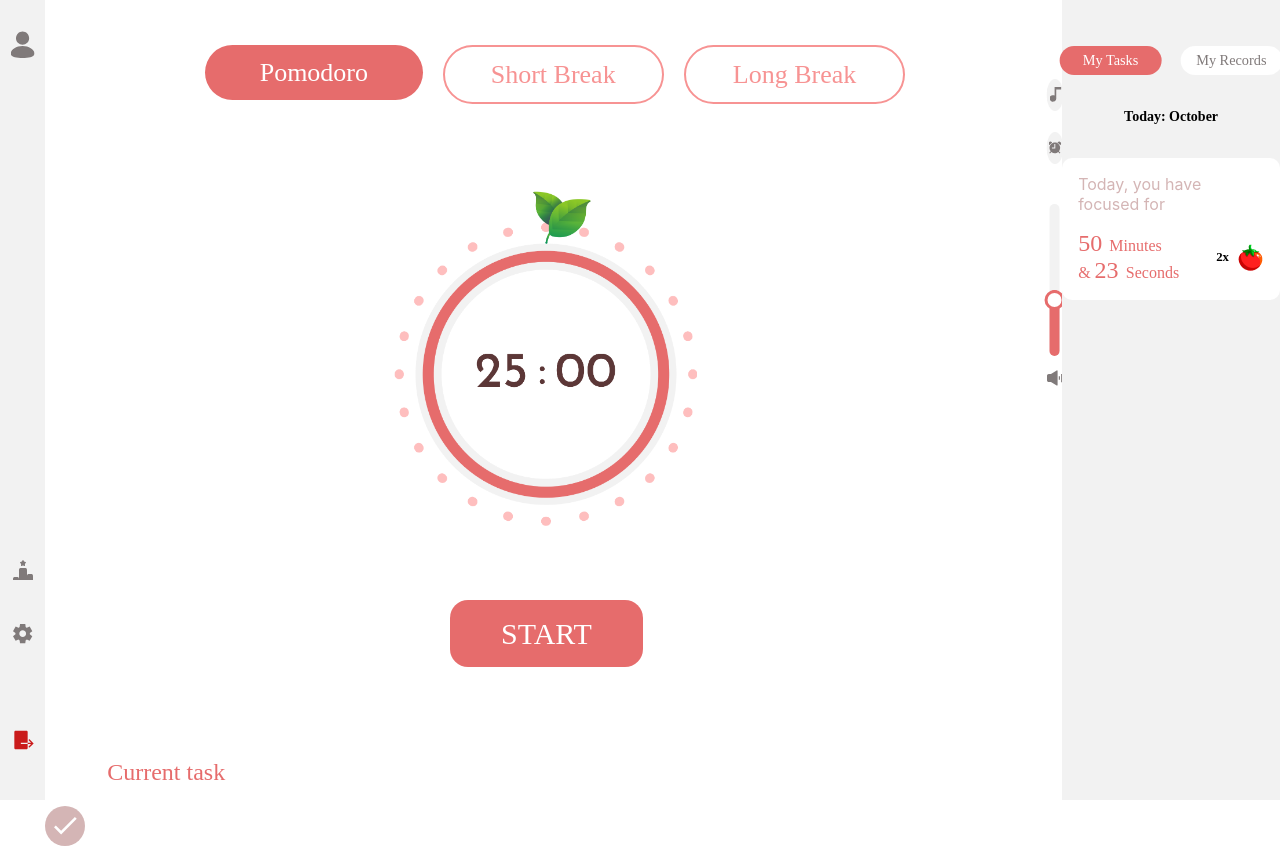
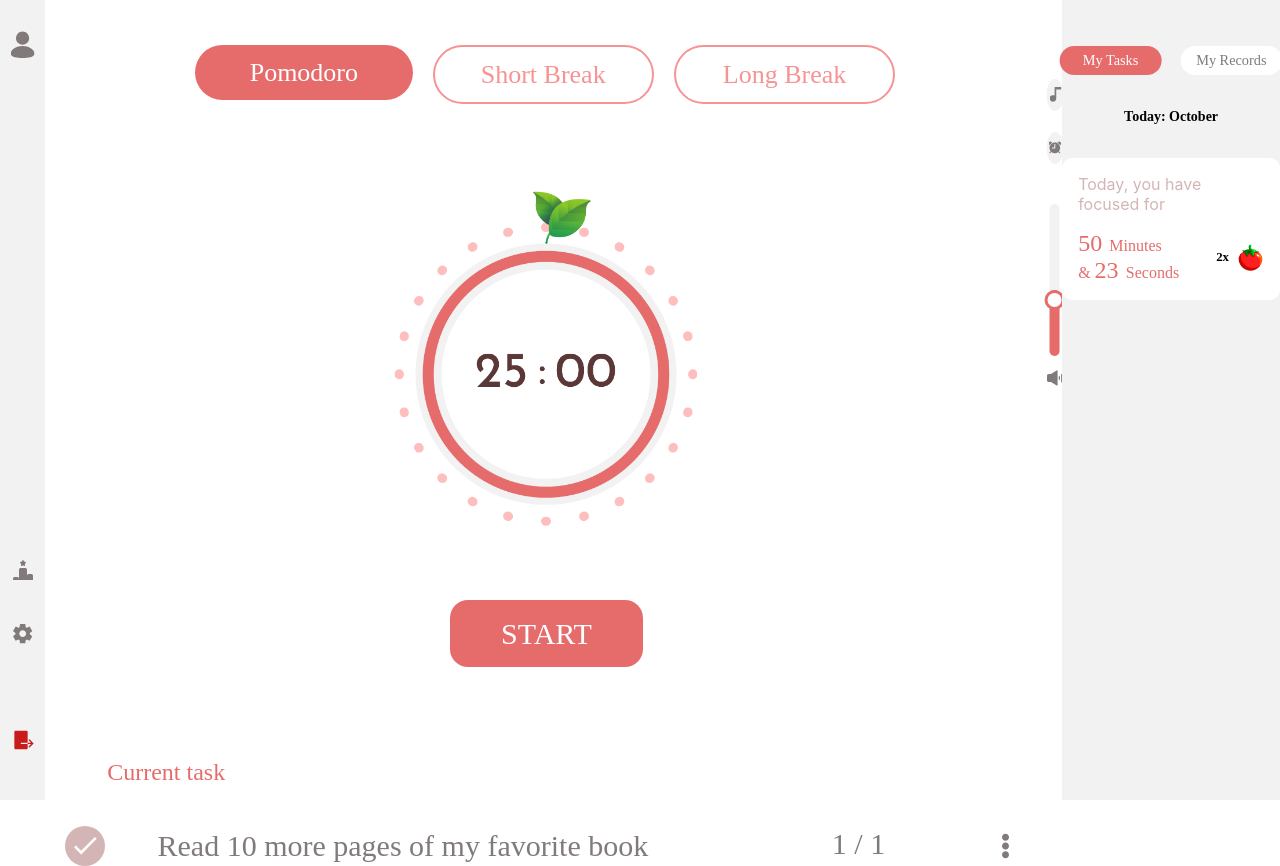
Before and after one commit to cyj8494/pomodoro, a React (Create React App) app: page / in a window 1280 px wide. Built offline with nearby package versions, Linux system fonts and the light colour scheme.

Commit message:
2023-10-11

```diff
--- a/src/App.css
+++ b/src/App.css
@@ -241,7 +241,7 @@
     width: 700px; /* Example fixed width */
     height: 45px; /* Adjusted from 7vh */
     padding-top: 45px; /* Adjusted from 7vh */
-    padding-left: 160px; /* Adjusted from 6vw */
+    padding-left: 150px; /* Adjusted from 6vw */
 }
 
 /* Pomodoro */
@@ -376,8 +376,7 @@
     justify-content: space-between;
     align-items: center;
     padding: 0px;
-    gap: 95px;
-
+    gap: 5px;
     position: absolute;
     width: 960px;
     height: 40px;
@@ -385,31 +384,58 @@
     top: 826px;
 }
 
-.currentCheck {
+.currentCheck-image {
     width: 40px;
     height: 40px;
-    flex: none;
-    order: 0;
-    flex-grow: 0;
-}
-
-.currentCheck-image {
-    position: absolute;
-    width: 40px;
-    height: 40px;
-    left: 0px;
-    top: 0px;
-
     background: #D4B5B5;
     background-image: url('./img/check.svg');
     background-repeat: no-repeat;
     background-position: center;
     border-radius: 50%;
-    transform: translate(-50%, -50%);
 }
 
+.taskContent {
+    width: 623px;
+    height: 30px;
+    font-family: 'Josefin Sans';
+    font-style: normal;
+    font-weight: 500;
+    font-size: 30px;
+    line-height: 30px;
+    color: #807A7A;
+    flex: none;
+    order: 1;
+    flex-grow: 0;
+    margin-left: 1px;
+}
 
+.taskNumber {
+    width: 102px;
+    height: 35px;
 
+    font-family: 'Josefin Sans';
+    font-style: normal;
+    font-weight: 500;
+    font-size: 30px;
+    line-height: 30px;
+
+    color: #807A7A;
+
+    flex: none;
+    order: 2;
+    flex-grow: 0;
+}
+
+.taskImg {
+    width: 40px;
+    height: 40px;
+    background-image: url('./img/task.svg');
+    background-repeat: no-repeat;
+    background-position: center;
+    flex: none;
+    order: 3;
+    flex-grow: 0;
+}
 
 /* Sound controls */
 .soundBar {
--- a/src/App.js
+++ b/src/App.js
@@ -46,6 +46,9 @@ function App() {
                   <div className="currentTaskTxt">Current task</div>
                   <div className="currentTask">
                       <div className="currentCheck-image"></div>
+                      <div className="taskContent">Read 10 more pages of my favorite book</div>
+                      <div className="taskNumber">1 / 1</div>
+                      <div className="taskImg"></div>
                   </div>
               </div>
           </div>
```
Also changed, not shown: src/img/task.svg (added).
